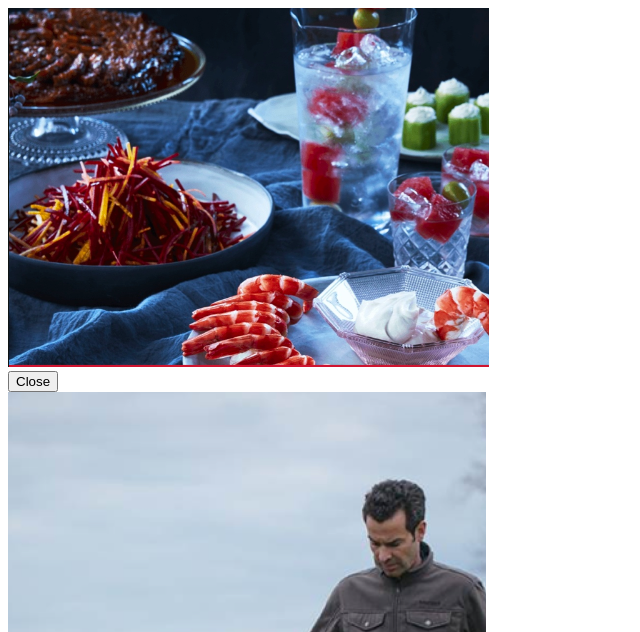
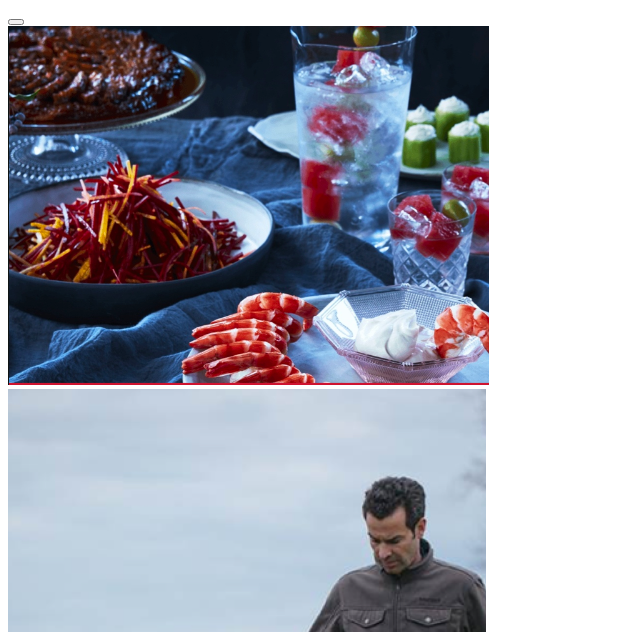
Before and after one commit to trust2065/orchard, a PHP site: page / in a window 1280 px wide. Shown: the top 632 px of the page, without its empty margins (0-640 px from the left). Run offline with PHP 8.4, Linux system fonts and the light colour scheme.

Commit message:
use icon and update modal style

```diff
--- a/index.html
+++ b/index.html
@@ -10,11 +10,13 @@
     <div class="modal" tabindex="-1" role="dialog" id="imgModal" data-dismiss="imgModal">
       <div class="modal-dialog" role="document">
         <div class="modal-content">
+          <div class="d-flex justify-content-end pb-2">
+            <button type="button" class="btn btn-light" data-dismiss="modal">
+                <i class="fas fa-times"></i>
+            </button>
+          </div>
           <div class="modal-body">
             <img class="mw-100" src="./img/summerLunch.png" alt="summerLunch" />
-          </div>
-          <div class="modal-footer">
-            <button type="button" class="btn btn-primary" data-dismiss="imgModal">Close</button>
           </div>
         </div>
       </div>
--- a/package.json
+++ b/package.json
@@ -33,7 +33,10 @@
     "webpack-dev-server": "^3.7.2"
   },
   "dependencies": {
+    "@fortawesome/fontawesome-svg-core": "^1.2.22",
+    "@fortawesome/free-solid-svg-icons": "^5.10.2",
     "bootstrap": "^4.3.1",
+    "jquery": "^3.4.1",
     "popper.js": "^1.15.0"
   }
 }
--- a/src/custom.scss
+++ b/src/custom.scss
@@ -36,9 +36,13 @@
   display: flex;
   height: 100vh;
   margin-top: 0;
+  margin-bottom: 0;
+}
+.modal-body {
+  padding: 0;
 }
 .modal-content {
   background: black;
   border: 1px solid #dee2e6;
-  padding: 3rem;
+  padding: 1.5rem;
 }
```
Also changed, not shown: src/index.js (+11 -31 lines), 1 other file.
